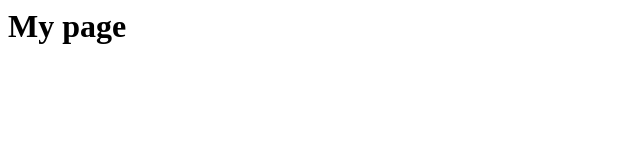
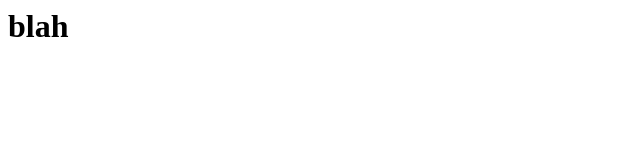
Before and after one commit to Bulldog-304/bulldog-site, a plain HTML site: page index.html in a window 1280 px wide. Shown: the whole page, without its empty margins (0-640 px from the left). Drawn offline with Linux system fonts and the light colour scheme.

Commit message:
Update index.html

```diff
--- a/index.html
+++ b/index.html
@@ -1,13 +1 @@
-<htnl>
-<head>
-  <meta property="og:title" content="European Travel Destinations">
-<meta property="og:description" content="Offering tour packages for individuals or groups.">
-<meta property="og:image" content="http://euro-travel-example.com/thumbnail.jpg">
-<meta property="og:url" content="http://euro-travel-example.com/index.htm">
-<meta name="twitter:card" content="summary_large_image">
-</head>
-
-<body>
-<h1>My page</h1>
-</body>
-</html>
+<h1>blah</h1>
```
